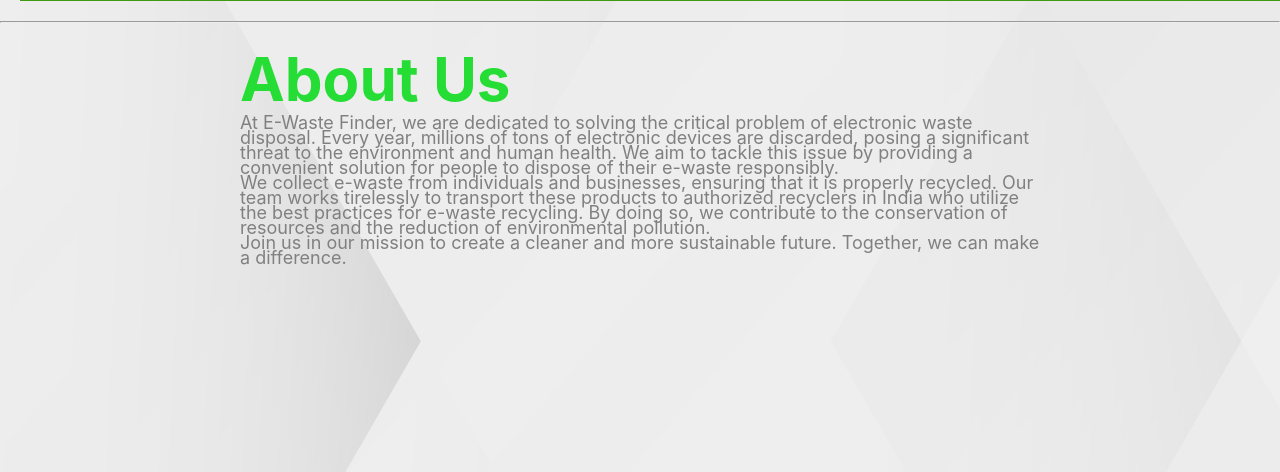
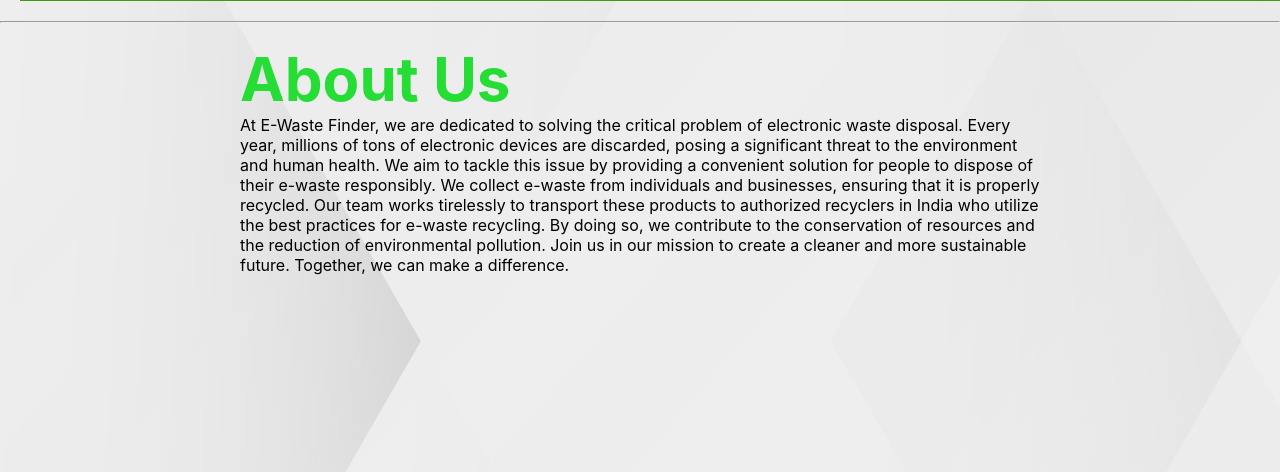
Before and after one commit to adityach0uhan/E-Waste-Finder, a plain HTML site: page index.html in a window 1280 px wide. Shown: the part 707-1179 px from the top of the page. Drawn offline with Linux system fonts and the light colour scheme; a web font is replaced by a local one.

Commit message:
some changes

```diff
--- a/index.html
+++ b/index.html
@@ -84,9 +84,9 @@
     <main>
         <section class="about">
           <h2>About Us</h2>
-          <p>At E-Waste Finder, we are dedicated to solving the critical problem of electronic waste disposal. Every year, millions of tons of electronic devices are discarded, posing a significant threat to the environment and human health. We aim to tackle this issue by providing a convenient solution for people to dispose of their e-waste responsibly.</p>
-          <p>We collect e-waste from individuals and businesses, ensuring that it is properly recycled. Our team works tirelessly to transport these products to authorized recyclers in India who utilize the best practices for e-waste recycling. By doing so, we contribute to the conservation of resources and the reduction of environmental pollution.</p>
-          <p>Join us in our mission to create a cleaner and more sustainable future. Together, we can make a difference.</p>
+          <div>At E-Waste Finder, we are dedicated to solving the critical problem of electronic waste disposal. Every year, millions of tons of electronic devices are discarded, posing a significant threat to the environment and human health. We aim to tackle this issue by providing a convenient solution for people to dispose of their e-waste responsibly.
+          We collect e-waste from individuals and businesses, ensuring that it is properly recycled. Our team works tirelessly to transport these products to authorized recyclers in India who utilize the best practices for e-waste recycling. By doing so, we contribute to the conservation of resources and the reduction of environmental pollution.
+          Join us in our mission to create a cleaner and more sustainable future. Together, we can make a difference.</div>
         </section>
       </main>
 
```
